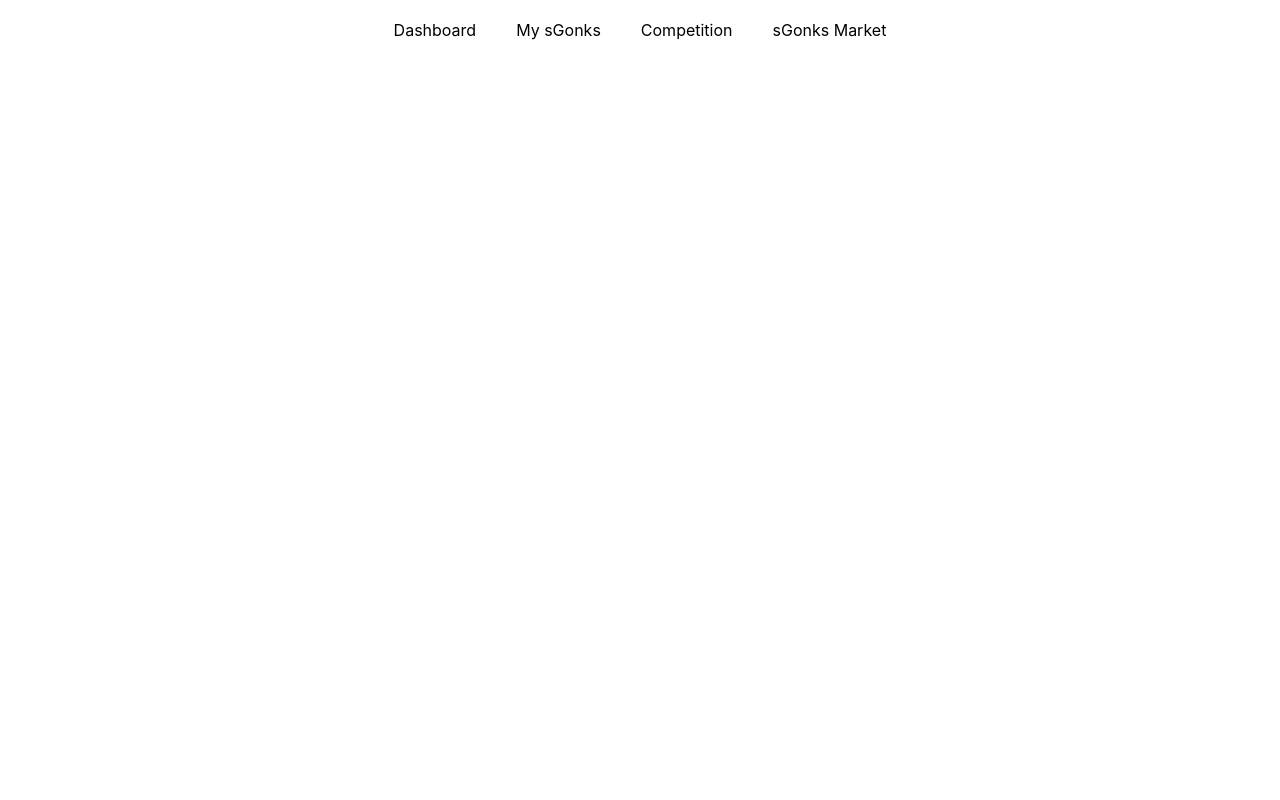
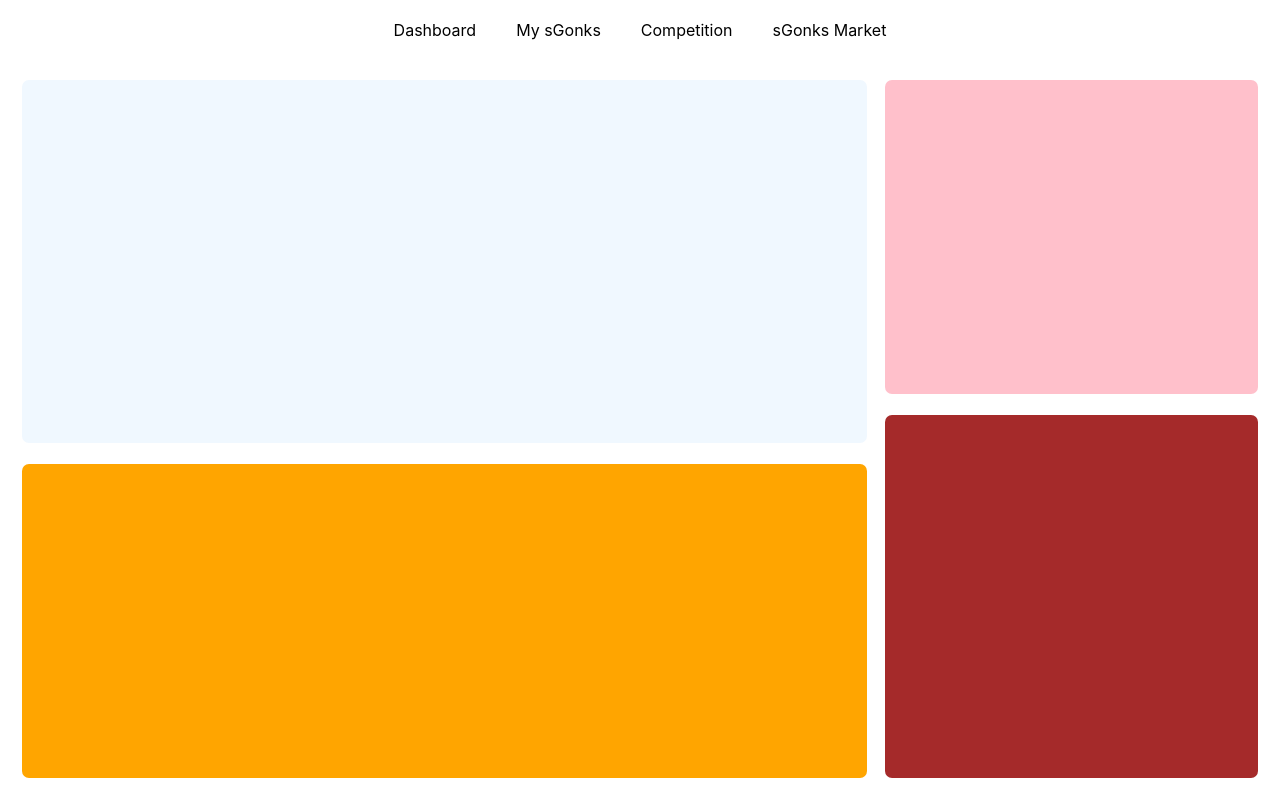
Before and after one commit to googleinterns/sgonks, a React (Create React App) app in the folder portfolio/frontend/: page /competition in a window 1280 px wide. Built offline with nearby package versions, Linux system fonts and the light colour scheme.

Commit message:
Write overall layout of competition page

```diff
--- a/portfolio/frontend/src/containers/SGonksPlatform/Competition/Competition.module.css
+++ b/portfolio/frontend/src/containers/SGonksPlatform/Competition/Competition.module.css
@@ -1,7 +1,50 @@
 .Competition {
-	width: 100%;
-	height: 100%;
+	margin: auto;
+	width: 97%;
+	height: 97%;
+	display: flex;
+	flex-direction: row;
+	align-items: space-between;
+	justify-content: center;
 }
 
 .RankingInfoContainer {
+	width: 68%;
+	height: 100%;
+	margin-right: 1.5%;
+	display: flex;
+	flex-direction: column;
+	justify-content: space-between;
 }
+
+.CompInfoContainer {
+	width: 30%;
+	height: 100%;
+	display: flex;
+	flex-direction: column;
+	justify-content: space-between;
+}
+
+.RankingsContainer {
+	background-color: aliceblue;
+	height: 52%;
+	border-radius: 7px;
+}
+
+.RankingChartContainer {
+	background-color: orange;
+	height: 45%;
+	border-radius: 7px;
+}
+
+.UserRankContainer {
+	height: 45%;
+	background-color: pink;
+	border-radius: 7px;
+}
+
+.CompDetailsContainer {
+	height: 52%;
+	background-color: brown;
+	border-radius: 7px;
+}
```
